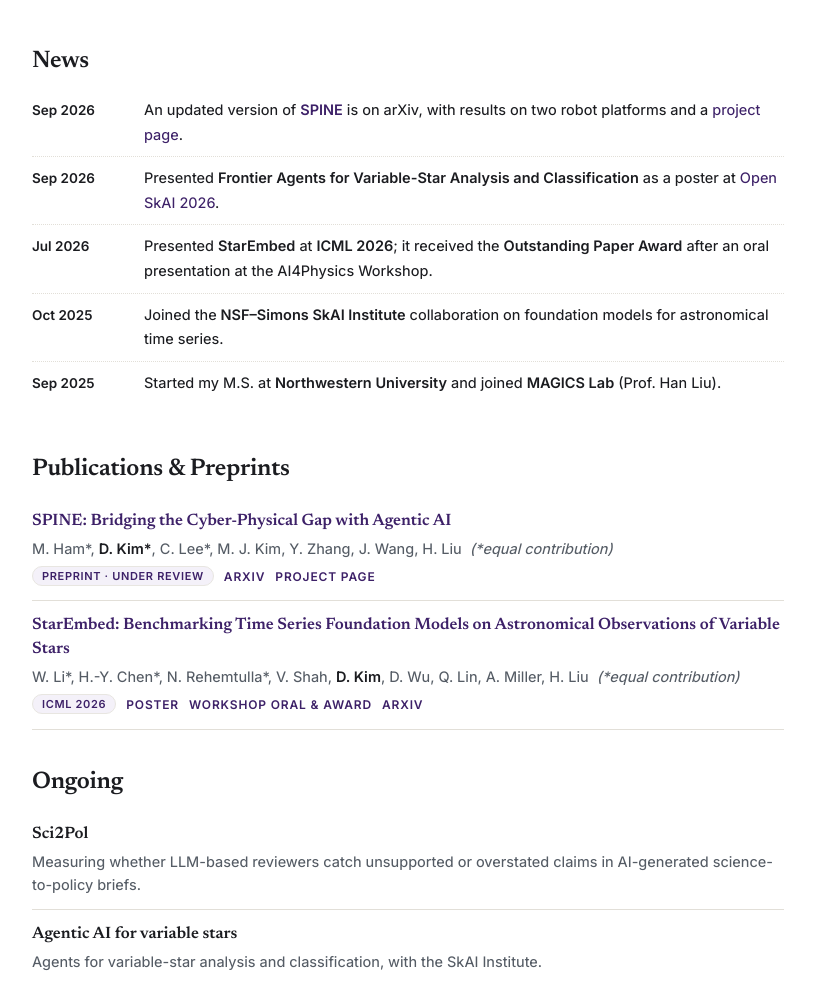
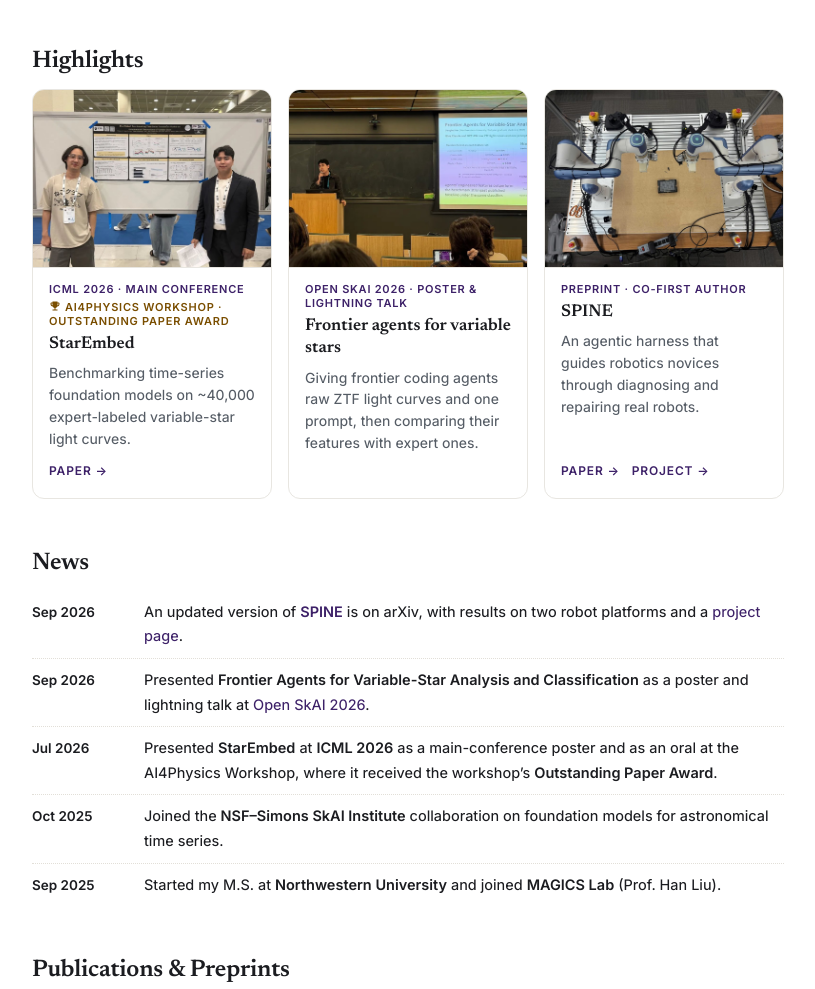
Before and after one commit to seojininus/seojininus.github.io, a plain HTML site: page index.html in a window 1280 px wide. Shown: the part 680-1669 px from the top of the page, without its empty margins (232-1047 px from the left). Drawn offline with Linux system fonts and the light colour scheme.

Commit message:
Add Highlights cards with ICML/Open SkAI/SPINE photos, ICML award badges, Scholar link; update CV
Co-Authored-By: Claude Opus 5.5 <noreply@anthropic.com>
Claude-Session: https://claude.ai/code/session_01PDhTXCyc9cLcmcBhMgsjHp

```diff
--- a/index.html
+++ b/index.html
@@ -77,6 +77,23 @@
   .news li:last-child{border-bottom:none}
   .news time{font-weight:600;font-size:13.5px;padding-top:1px}
 
+  .badge.award{color:#7a4e00;background:#fdf3d7;border-color:#f0dca4}
+  .trophy{width:12px;height:12px;fill:currentColor;vertical-align:-1px;margin-right:4px}
+  @media (prefers-color-scheme: dark){ .badge.award{color:#f3cf7a;background:#2e2614;border-color:#4a3c1d} }
+
+  .cards{display:grid;grid-template-columns:repeat(3,1fr);gap:16px}
+  .card{border:1px solid var(--line);border-radius:12px;overflow:hidden;display:flex;flex-direction:column;background:var(--paper)}
+  .card img{width:100%;aspect-ratio:4/3;object-fit:cover;display:block;border-bottom:1px solid var(--line)}
+  .card .body{padding:14px 16px 16px;display:flex;flex-direction:column;flex:1}
+  .card .tag{font:600 11px var(--sans);letter-spacing:.07em;text-transform:uppercase;color:var(--accent-ink);margin-bottom:6px}
+  .card .tag.award{color:#7a4e00}
+  .card .tag + .tag{margin-top:-2px}
+  @media (prefers-color-scheme: dark){ .card .tag.award{color:#f3cf7a} }
+  .card h3{font:600 17px/1.3 var(--serif);margin:0 0 6px}
+  .card p{font-size:14px;line-height:1.55;color:var(--muted);margin:0 0 12px}
+  .card .more{margin-top:auto;font-weight:600;font-size:12px;text-transform:uppercase;letter-spacing:.07em}
+  .card .more a{margin-right:12px}
+
   footer{margin:64px 0 0;padding:18px 0 40px;border-top:1px solid var(--hair);
     color:var(--soft);font-size:13px}
 
@@ -85,6 +102,7 @@
     .avatar{width:76px;height:76px}
     h1{font-size:26px}
     nav.menu{width:100%;flex-wrap:wrap;gap:10px 16px;font-size:13.5px}
+    .cards{grid-template-columns:1fr}
     .news li{grid-template-columns:1fr;gap:2px}
   }
 </style>
@@ -100,10 +118,13 @@
       <svg viewBox="0 0 24 24" aria-hidden="true"><path d="M12 2a10 10 0 1 0 0 20 10 10 0 0 0 0-20ZM8.2 7.1a.9.9 0 1 1 0 1.8.9.9 0 0 1 0-1.8Zm-.7 2.8h1.5v7H7.5v-7Zm3.1 0h2.9c2.76 0 4.5 1.36 4.5 3.5 0 2.17-1.75 3.5-4.5 3.5h-2.9v-7Zm1.5 1.3v4.4h1.3c1.98 0 3.05-.8 3.05-2.2 0-1.42-1.07-2.2-3.05-2.2h-1.3Z"/></svg></a>
     <a href="https://www.linkedin.com/in/dongho-evan-kim/" aria-label="LinkedIn">
       <svg viewBox="0 0 24 24" aria-hidden="true"><path d="M4.98 3.5a2.5 2.5 0 1 1-.02 5 2.5 2.5 0 0 1 .02-5ZM3 9h4v12H3V9Zm7 0h3.8v1.7h.05c.53-1 1.83-2.06 3.77-2.06 4.03 0 4.78 2.65 4.78 6.1V21h-4v-5.5c0-1.31-.02-3-1.83-3-1.83 0-2.11 1.43-2.11 2.9V21h-4V9Z"/></svg></a>
+    <a href="https://scholar.google.com/citations?user=6VUsQIoAAAAJ" aria-label="Google Scholar">
+      <svg viewBox="0 0 24 24" aria-hidden="true"><path d="M12 3 1 9l11 6 9-4.91V17h2V9L12 3Zm-6.5 9.13v3.5L12 19l6.5-3.37v-3.5L12 15.5l-6.5-3.37Z"/></svg></a>
   </div>
   <nav class="menu" aria-label="Site">
     <a href="#about">about</a>
     <a href="#research">research</a>
+    <a href="#highlights">highlights</a>
     <a href="#news">news</a>
     <a href="#publications">publications</a>
     <a href="CV_2026_research.pdf">cv</a>
@@ -139,12 +160,45 @@
   </div>
 </section>
 
+<section id="highlights">
+  <h2>Highlights</h2>
+  <div class="cards">
+    <article class="card">
+      <img src="icml2026.jpg" alt="Presenting the StarEmbed poster at ICML 2026 with co-author Hong-Yu Chen">
+      <div class="body">
+        <div class="tag">ICML 2026 &middot; Main conference</div>
+        <div class="tag award"><svg class="trophy" viewBox="0 0 24 24" aria-hidden="true"><path d="M19 5h-2V3H7v2H5c-1.1 0-2 .9-2 2v1c0 2.55 1.92 4.63 4.39 4.94A5.01 5.01 0 0 0 11 15.9V19H7v2h10v-2h-4v-3.1a5.01 5.01 0 0 0 3.61-2.96C19.08 12.63 21 10.55 21 8V7c0-1.1-.9-2-2-2ZM5 8V7h2v3.82C5.84 10.4 5 9.3 5 8Zm14 0c0 1.3-.84 2.4-2 2.82V7h2v1Z"/></svg>AI4Physics Workshop &middot; Outstanding Paper Award</div>
+        <h3>StarEmbed</h3>
+        <p>Benchmarking time-series foundation models on ~40,000 expert-labeled variable-star light curves.</p>
+        <div class="more"><a href="https://arxiv.org/abs/2510.06200">Paper &rarr;</a></div>
+      </div>
+    </article>
+    <article class="card">
+      <img src="openskai2026.jpg" alt="Presenting Frontier Agents for Variable-Star Analysis at Open SkAI 2026">
+      <div class="body">
+        <div class="tag">Open SkAI 2026 &middot; Poster &amp; lightning talk</div>
+        <h3>Frontier agents for variable stars</h3>
+        <p>Giving frontier coding agents raw ZTF light curves and one prompt, then comparing their features with expert ones.</p>
+      </div>
+    </article>
+    <article class="card">
+      <img src="spine.jpg" alt="DOBOT X-Trainer bimanual robot used in SPINE experiments">
+      <div class="body">
+        <div class="tag">Preprint &middot; Co-first author</div>
+        <h3>SPINE</h3>
+        <p>An agentic harness that guides robotics novices through diagnosing and repairing real robots.</p>
+        <div class="more"><a href="https://arxiv.org/abs/2607.13049">Paper &rarr;</a><a href="https://magics-lab.github.io/SPINE-web/">Project &rarr;</a></div>
+      </div>
+    </article>
+  </div>
+</section>
+
 <section id="news">
   <h2>News</h2>
   <ul class="news">
     <li><time datetime="2026-09">Sep 2026</time><span>An updated version of <a href="https://arxiv.org/abs/2607.13049"><b>SPINE</b></a> is on arXiv, with results on two robot platforms and a <a href="https://magics-lab.github.io/SPINE-web/">project page</a>.</span></li>
-    <li><time datetime="2026-09">Sep 2026</time><span>Presented <b>Frontier Agents for Variable-Star Analysis and Classification</b> as a poster at <a href="https://www.openskai-conference.org/">Open SkAI 2026</a>.</span></li>
-    <li><time datetime="2026-07">Jul 2026</time><span>Presented <b>StarEmbed</b> at <b>ICML 2026</b>; it received the <b>Outstanding Paper Award</b> after an oral presentation at the AI4Physics Workshop.</span></li>
+    <li><time datetime="2026-09">Sep 2026</time><span>Presented <b>Frontier Agents for Variable-Star Analysis and Classification</b> as a poster and lightning talk at <a href="https://www.openskai-conference.org/">Open SkAI 2026</a>.</span></li>
+    <li><time datetime="2026-07">Jul 2026</time><span>Presented <b>StarEmbed</b> at <b>ICML 2026</b> as a main-conference poster and as an oral at the AI4Physics Workshop, where it received the workshop&rsquo;s <b>Outstanding Paper Award</b>.</span></li>
     <li><time datetime="2025-10">Oct 2025</time><span>Joined the <b>NSF&ndash;Simons SkAI Institute</b> collaboration on foundation models for astronomical time series.</span></li>
     <li><time datetime="2025-09">Sep 2025</time><span>Started my M.S. at <b>Northwestern University</b> and joined <b>MAGICS Lab</b> (Prof. Han Liu).</span></li>
   </ul>
@@ -160,17 +214,17 @@
   <div class="item">
     <div class="t"><a href="https://arxiv.org/abs/2510.06200">StarEmbed: Benchmarking Time Series Foundation Models on Astronomical Observations of Variable Stars</a></div>
     <div class="a">W. Li*, H.-Y. Chen*, N. Rehemtulla*, V. Shah, <span class="me">D. Kim</span>, D. Wu, Q. Lin, A. Miller, H. Liu &nbsp;<i>(*equal contribution)</i></div>
-    <div class="v"><span class="badge">ICML 2026</span><a href="https://icml.cc/virtual/2026/poster/63677">Poster</a><a href="https://ai4physics-workshop.github.io/">Workshop oral &amp; award</a><a href="https://arxiv.org/abs/2510.06200">arXiv</a></div>
+    <div class="v"><span class="badge">ICML 2026 &middot; Main conference</span><span class="badge award"><svg class="trophy" viewBox="0 0 24 24" aria-hidden="true"><path d="M19 5h-2V3H7v2H5c-1.1 0-2 .9-2 2v1c0 2.55 1.92 4.63 4.39 4.94A5.01 5.01 0 0 0 11 15.9V19H7v2h10v-2h-4v-3.1a5.01 5.01 0 0 0 3.61-2.96C19.08 12.63 21 10.55 21 8V7c0-1.1-.9-2-2-2ZM5 8V7h2v3.82C5.84 10.4 5 9.3 5 8Zm14 0c0 1.3-.84 2.4-2 2.82V7h2v1Z"/></svg>Outstanding Paper Award &middot; AI4Physics Workshop</span><a href="https://icml.cc/virtual/2026/poster/63677">Poster</a><a href="https://arxiv.org/abs/2510.06200">arXiv</a></div>
   </div>
 
   <h2 style="margin-top:40px">Ongoing</h2>
   <div class="item">
     <div class="t">Sci2Pol</div>
-    <div class="a">Measuring whether LLM-based reviewers catch unsupported or overstated claims in AI-generated science-to-policy briefs.</div>
+    <div class="a">Developing and evaluating agentic workflows for science-to-policy writing, focusing on source fidelity and the quality of the resulting briefs.</div>
   </div>
   <div class="item">
-    <div class="t">Agentic AI for variable stars</div>
-    <div class="a">Agents for variable-star analysis and classification, with the SkAI Institute.</div>
+    <div class="t">Star-Bench</div>
+    <div class="a">Evaluating AI agents on variable-star analysis tasks using multi-survey observations, with the SkAI Institute.</div>
   </div>
 </section>
 
```
Also changed, not shown: icml2026.jpg (added), openskai2026.jpg (added), spine.jpg (added), 1 other file.
